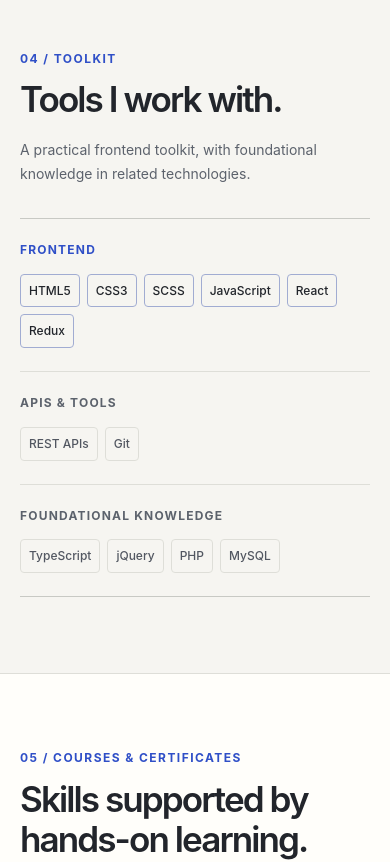
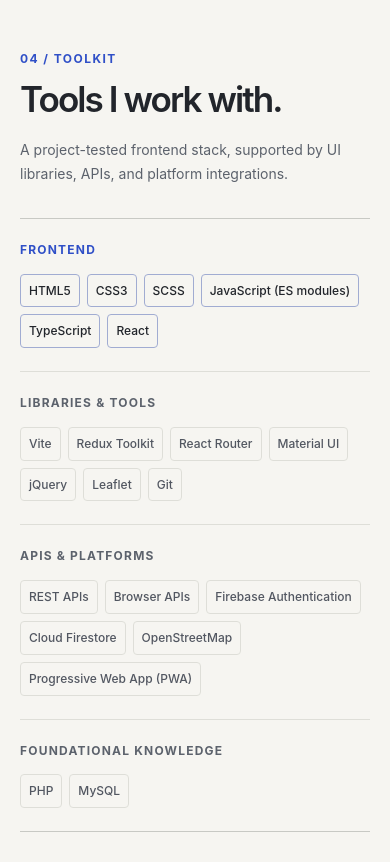
Before and after one commit to ihorhrinchenko/portfolio, a website built with Vite: page index.html in a window 390 px wide. Shown: the part 5740-6602 px from the top of the page. Built offline with nearby package versions, Linux system fonts and the light colour scheme; files whose address does not match are found by name.

Commit message:
Expand portfolio technology stack

```diff
--- a/css/styles.css
+++ b/css/styles.css
@@ -259,7 +259,7 @@
 .experience_points li::marker { color: var(--accent); }
 .company_separator { color: var(--muted); font-weight: 400; }
 
-.skills_grid { display: grid; grid-template-columns: 1.3fr .8fr 1fr; border-top: 1px solid var(--border-strong); border-bottom: 1px solid var(--border-strong); }
+.skills_grid { display: grid; grid-template-columns: repeat(4, minmax(0, 1fr)); border-top: 1px solid var(--border-strong); border-bottom: 1px solid var(--border-strong); }
 .skill_group { min-height: 180px; padding: 25px 25px 28px; border-left: 1px solid var(--border); }
 .skill_group:first-child { border-left: 0; padding-left: 0; }
 .skill_group h3 { margin: 0 0 19px; color: var(--muted); font-size: 12px; font-weight: 740; letter-spacing: .1em; text-transform: uppercase; }
@@ -369,6 +369,10 @@
   .section_grid, .learning_grid { gap: 55px; }
   .project_card_content { padding: 18px 17px 16px; }
   .skill_group { padding-inline: 18px; }
+  .skills_grid { grid-template-columns: repeat(2, minmax(0, 1fr)); }
+  .skill_group:nth-child(3), .skill_group:nth-child(4) { border-top: 1px solid var(--border); }
+  .skill_group:nth-child(3) { border-left: 0; padding-left: 0; }
+  .skill_group:nth-child(4) { border-left: 1px solid var(--border); }
   .certificates_grid { grid-template-columns: repeat(2, minmax(0, 1fr)); gap: 15px; }
   .certificate_card_content { padding-inline: 17px; }
 }
@@ -398,9 +402,7 @@
   .section_aside { max-width: 560px; }
   .section_grid, .learning_grid { grid-template-columns: minmax(0, .8fr) minmax(0, 1.2fr); gap: 38px; }
   .experience_title_row { align-items: start; flex-direction: column; gap: 5px; }
-  .skills_grid { grid-template-columns: 1fr 1fr; }
-  .skill_group:nth-child(3) { grid-column: 1 / -1; border-top: 1px solid var(--border); border-left: 0; padding-left: 0; }
-  .skill_group:nth-child(2) { border-left: 1px solid var(--border); }
+  .skills_grid { grid-template-columns: repeat(2, minmax(0, 1fr)); }
   .certificates_grid { gap: 13px; }
   .certificate_visual { height: 210px; }
   .certificate_description { min-height: 112px; }
@@ -451,7 +453,7 @@
   .experience_title_row { gap: 4px; margin-bottom: 10px; }
   .experience_details p, .experience_points { font-size: 14px; }
   .skills_grid { grid-template-columns: 1fr; }
-  .skill_group, .skill_group:first-child, .skill_group:nth-child(2), .skill_group:nth-child(3) { min-height: 0; grid-column: auto; border-top: 1px solid var(--border); border-left: 0; padding: 21px 0 23px; }
+  .skill_group, .skill_group:first-child, .skill_group:nth-child(2), .skill_group:nth-child(3), .skill_group:nth-child(4) { min-height: 0; grid-column: auto; border-top: 1px solid var(--border); border-left: 0; padding: 21px 0 23px; }
   .skill_group:first-child { border-top: 0; }
   .skill_group h3 { margin-bottom: 14px; }
   .skill_tags { gap: 7px; }
--- a/index.html
+++ b/index.html
@@ -197,9 +197,10 @@
             <p class="section_aside" data-i18n="skills.intro" data-aos="fade-up" data-aos-delay="80">A practical frontend toolkit, with foundational knowledge in related technologies.</p>
           </div>
           <div class="skills_grid">
-            <div class="skill_group skill_group_primary" data-aos="fade-up"><h3 data-i18n="skills.frontend">Frontend</h3><ul class="skill_tags"><li>HTML5</li><li>CSS3</li><li>SCSS</li><li>JavaScript</li><li>React</li><li>Redux</li></ul></div>
-            <div class="skill_group" data-aos="fade-up" data-aos-delay="70"><h3 data-i18n="skills.apis_tools">APIs &amp; tools</h3><ul class="skill_tags"><li>REST APIs</li><li>Git</li></ul></div>
-            <div class="skill_group" data-aos="fade-up" data-aos-delay="140"><h3 data-i18n="skills.foundational">Foundational knowledge</h3><ul class="skill_tags"><li>TypeScript</li><li>jQuery</li><li>PHP</li><li>MySQL</li></ul></div>
+            <div class="skill_group skill_group_primary" data-aos="fade-up"><h3 data-i18n="skills.frontend">Frontend</h3><ul class="skill_tags"><li>HTML5</li><li>CSS3</li><li>SCSS</li><li>JavaScript (ES modules)</li><li>TypeScript</li><li>React</li></ul></div>
+            <div class="skill_group" data-aos="fade-up" data-aos-delay="60"><h3 data-i18n="skills.libraries_tools">Libraries &amp; tools</h3><ul class="skill_tags"><li>Vite</li><li>Redux Toolkit</li><li>React Router</li><li>Material UI</li><li>jQuery</li><li>Leaflet</li><li>Git</li></ul></div>
+            <div class="skill_group" data-aos="fade-up" data-aos-delay="120"><h3 data-i18n="skills.apis_platforms">APIs &amp; platforms</h3><ul class="skill_tags"><li>REST APIs</li><li>Browser APIs</li><li>Firebase Authentication</li><li>Cloud Firestore</li><li>OpenStreetMap</li><li>Progressive Web App (PWA)</li></ul></div>
+            <div class="skill_group" data-aos="fade-up" data-aos-delay="180"><h3 data-i18n="skills.foundational">Foundational knowledge</h3><ul class="skill_tags"><li>PHP</li><li>MySQL</li></ul></div>
           </div>
         </div>
       </section>
--- a/js/i18n.js
+++ b/js/i18n.js
@@ -89,9 +89,10 @@
     skills: {
       index: '04 / Toolkit',
       heading: 'Tools I work with.',
-      intro: 'A practical frontend toolkit, with foundational knowledge in related technologies.',
+      intro: 'A project-tested frontend stack, supported by UI libraries, APIs, and platform integrations.',
       frontend: 'Frontend',
-      apis_tools: 'APIs & tools',
+      libraries_tools: 'Libraries & tools',
+      apis_platforms: 'APIs & platforms',
       foundational: 'Foundational knowledge'
     },
     certificates: {
@@ -236,9 +237,10 @@
     skills: {
       index: '04 / Werkzeugkasten',
       heading: 'Technologien und Werkzeuge.',
-      intro: 'Ein praxisorientierter Frontend-Werkzeugkasten und Grundlagen in angrenzenden Technologien.',
+      intro: 'Ein in Projekten eingesetzter Frontend-Stack mit ergänzenden UI-Bibliotheken, APIs und Plattformintegrationen.',
       frontend: 'Frontend',
-      apis_tools: 'APIs & Werkzeuge',
+      libraries_tools: 'Bibliotheken & Werkzeuge',
+      apis_platforms: 'APIs & Plattformen',
       foundational: 'Grundkenntnisse'
     },
     certificates: {
```
